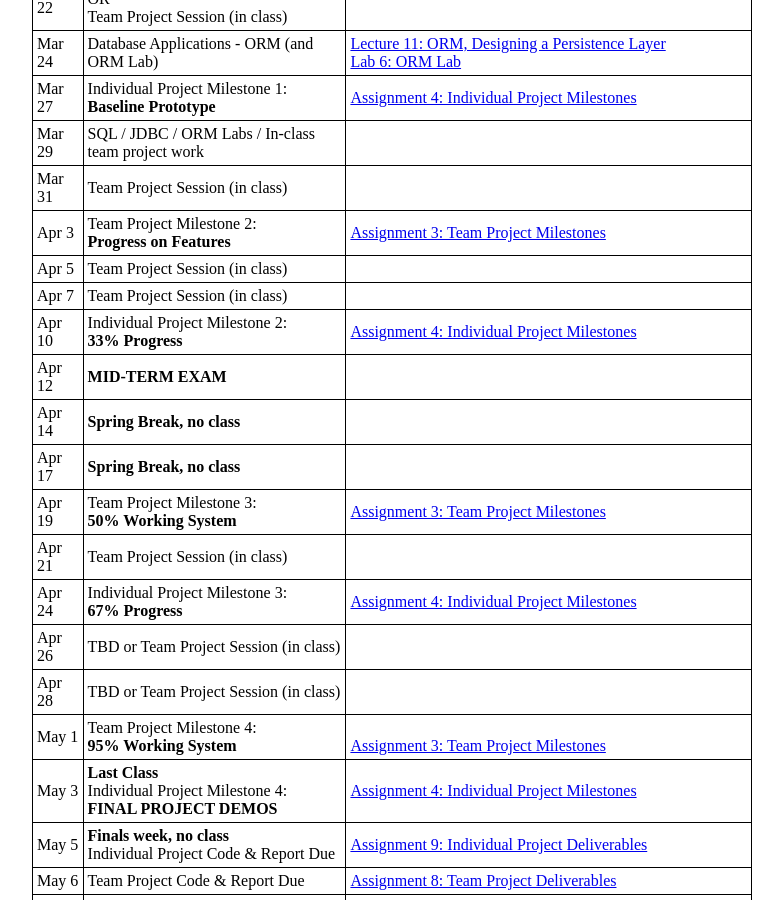
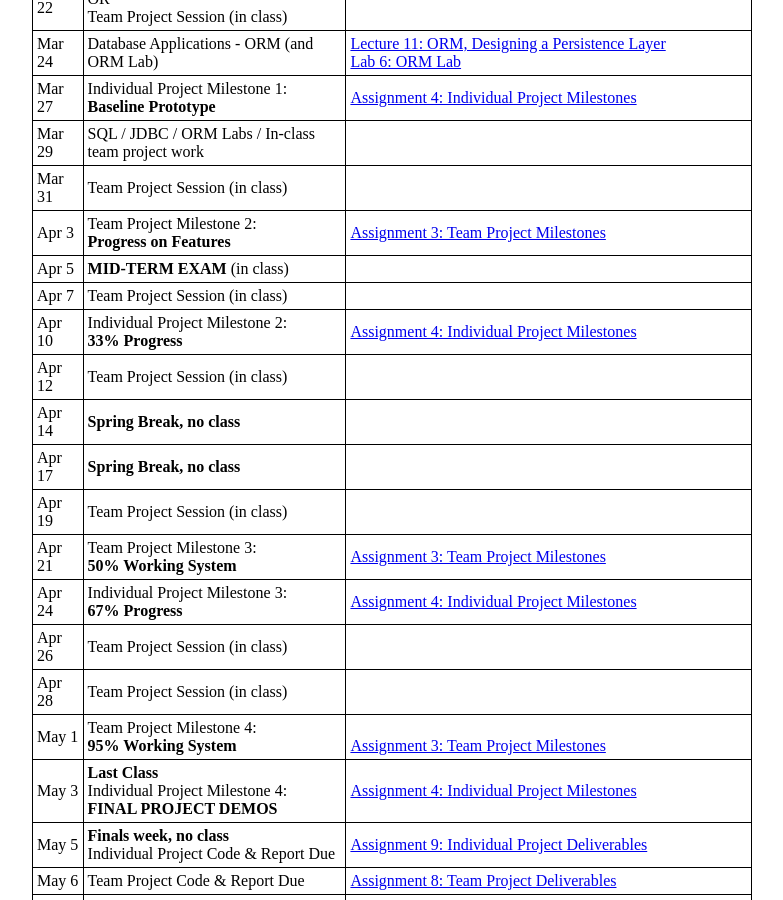
Before and after one commit to ycpcs/cs320-spring2017, a Jekyll site: the page built from schedule.md, in a window 1280 px wide and 900 px high, scrolled down 1296 px. Shown: the whole window, without its empty margins (248-1031 px from the left). Built offline with Jekyll 4.4.1, drawn with Linux system fonts in a browser that asks for light colours.

Commit message:
schedule updates

```diff
--- a/schedule.md
+++ b/schedule.md
@@ -45,17 +45,17 @@ Mar 27 | Individual Project Milestone 1:<br> **Baseline Prototype** | [Assignmen
 Mar 29 | SQL / JDBC / ORM Labs / In-class team project work
 Mar 31 | Team Project Session (in class)
 Apr 3 | Team Project Milestone 2:<br> **Progress on Features** | [Assignment 3: Team Project Milestones](assign/assign03.html)
-Apr 5 | Team Project Session (in class)
+Apr 5 | **MID-TERM EXAM** (in class)
 Apr 7 | Team Project Session (in class)
 Apr 10 | Individual Project Milestone 2:<br> **33% Progress** | [Assignment 4: Individual Project Milestones](assign/assign04.html)
-Apr 12 | **MID-TERM EXAM**
+Apr 12 | Team Project Session (in class)
 Apr 14 | **Spring Break, no class**
 Apr 17 | **Spring Break, no class**
-Apr 19 | Team Project Milestone 3:<br> **50% Working System** | [Assignment 3: Team Project Milestones](assign/assign03.html)
-Apr 21 | Team Project Session (in class)
+Apr 19 | Team Project Session (in class)
+Apr 21 | Team Project Milestone 3:<br> **50% Working System** | [Assignment 3: Team Project Milestones](assign/assign03.html)
 Apr 24 | Individual Project Milestone 3:<br> **67% Progress** | [Assignment 4: Individual Project Milestones](assign/assign04.html)
-Apr 26 | TBD or Team Project Session (in class)
-Apr 28 | TBD or Team Project Session (in class)
+Apr 26 | Team Project Session (in class)
+Apr 28 | Team Project Session (in class)
 May 1 | Team Project Milestone 4:<br> **95% Working System** | <br>[Assignment 3: Team Project Milestones](assign/assign03.html)
 May 3 | **Last Class**<br>Individual Project Milestone 4:<br> **FINAL PROJECT DEMOS** | [Assignment 4: Individual Project Milestones](assign/assign04.html)
 May 5 | **Finals week, no class**<br>Individual Project Code & Report Due  | [Assignment 9: Individual Project Deliverables](assign/assign09.html)
```
Also changed, not shown: assign/assign03.md (+1 -1 lines).
